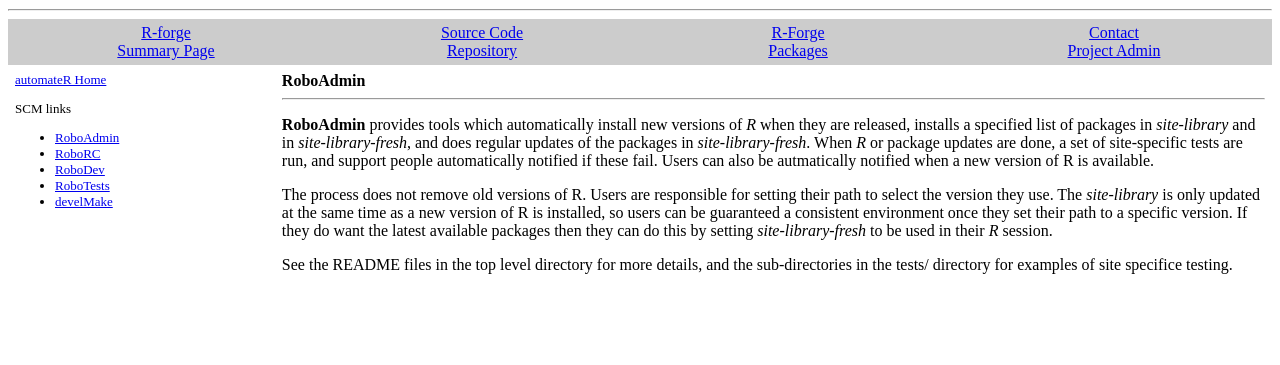
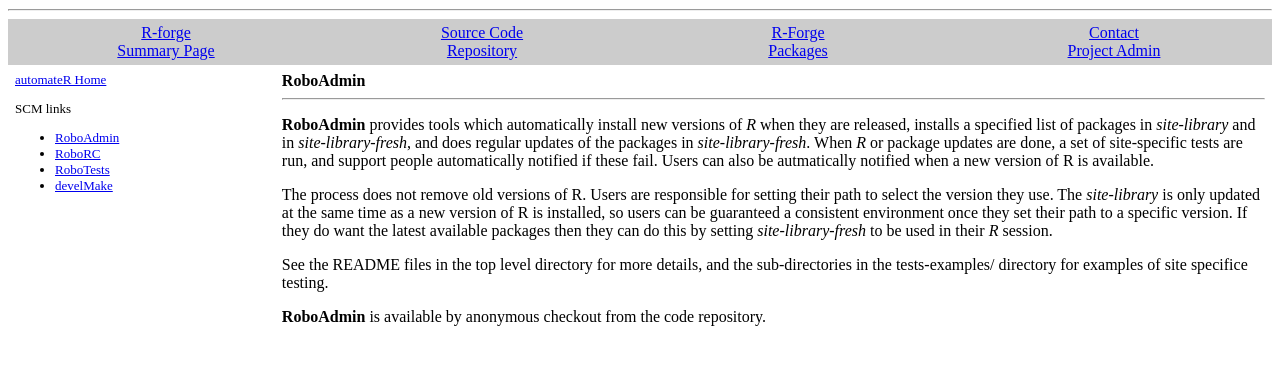
Before and after one commit to rforge/automater, a PHP site: page /RoboAdmin.php in a window 1280 px wide. Shown: the part 207-572 px from the top of the page. Run offline with PHP 8.4, Linux system fonts and the light colour scheme.

Commit message:
revising web pages to indicate availability by checkout from svn, and remove references to RoboDev.
git-svn-id: svn://svn.r-forge.r-project.org/svnroot/automater@166 edb9625f-4e0d-4859-8d74-9fd3b1da38cb

```diff
--- a/www/RoboAdmin.php
+++ b/www/RoboAdmin.php
@@ -25,4 +25,7 @@ If they do want the latest available packages then they can do this by setting
 <i>site-library-fresh</i> to be used in their <i>R</i> session.
 <P>
 See the README files in the top level directory for more details, and the
-sub-directories in the tests/ directory for examples of site specifice testing.
+sub-directories in the tests-examples/ directory for examples of site
+specifice testing.
+<P>
+<b>RoboAdmin</b> is available by anonymous checkout from the code repository.
--- a/www/RoboRC.php
+++ b/www/RoboRC.php
@@ -10,7 +10,9 @@
 <hr>
 <P>
 <b>RoboRC</b> provides tools which automatically test <i>R</i> release candidates
-and a specified list of packages using a set of site-specific tests (from RoboAdmin),
+and a specified list of packages using a set of site-specific tests (e.g. from RoboAdmin),
 and notifies a list of people automatically if these fail.
 <P>
 See the README file in the top level directory for more details.
+<P>
+<b>RoboRC</b> is available by anonymous checkout from the code repository.
--- a/www/RoboTests.php
+++ b/www/RoboTests.php
@@ -15,3 +15,5 @@ are automatically re-run if they change, or if the libraries they
 depend on change. Test results are summarized (still under development).
 <P>
 See the README file in the top level directory for more details.
+<P>
+<b>RoboTests</b> is available by anonymous checkout from the code repository.
--- a/www/develMake.php
+++ b/www/develMake.php
@@ -16,3 +16,5 @@ The system is especially helpful when there are dependency
 relationships among the packages.
 <P>
 See the README file in the top level directory for more details.
+<P>
+<b>develMake</b> is available by anonymous checkout from the code repository.
--- a/www/index.php
+++ b/www/index.php
@@ -27,11 +27,6 @@ specific tests to ensure everything works with the new version.
 site specific tests to ensure everything works with <i>R</i> release candidates.
 
 <P>
-<a href=RoboDev.php><b>RoboDev</b></a> provides tools that automatically run
-site specific tests to ensure everything works with the develeopment version
-of <i>R</i>.
-
-<P>
 <a href=RoboTests.php><b>RoboTests</b></a> provides tools that automatically
 runs tests suites with a specific versions of <i>R</i> and record results
 from the different test suites.
--- a/www/navigate.php
+++ b/www/navigate.php
@@ -5,12 +5,11 @@
 <P>
 SCM links
 <ul>
-<li><a href="https://r-forge.r-project.org/scm/viewvc.php/trunk/RoboAdmin/?root=automater">RoboAdmin</a>
-<li><a href="https://r-forge.r-project.org/scm/viewvc.php/trunk/RoboRC/?root=automater">RoboRC</a>
-<li><a href="https://r-forge.r-project.org/scm/viewvc.php/trunk/RoboDev/?root=automater">RoboDev</a>
-<li><a href="https://r-forge.r-project.org/scm/viewvc.php/trunk/RoboTests/?root=automater">RoboTests</a>
+<li><a href="https://r-forge.r-project.org/scm/viewvc.php/RoboAdmin/trunk/?root=automater">RoboAdmin</a>
+<li><a href="https://r-forge.r-project.org/scm/viewvc.php/RoboRC/trunk/?root=automater">RoboRC</a>
+<li><a href="https://r-forge.r-project.org/scm/viewvc.php/RoboTests/trunk/?root=automater">RoboTests</a>
 <li><a
-href="https://r-forge.r-project.org/scm/viewvc.php/trunk/develMake/?root=automater">develMake</a>
+href="https://r-forge.r-project.org/scm/viewvc.php/develMake/trunk/?root=automater">develMake</a>
 </ul>
 
 
```
Also changed, not shown: www/RoboDev.php (deleted, +0 -16 lines).
